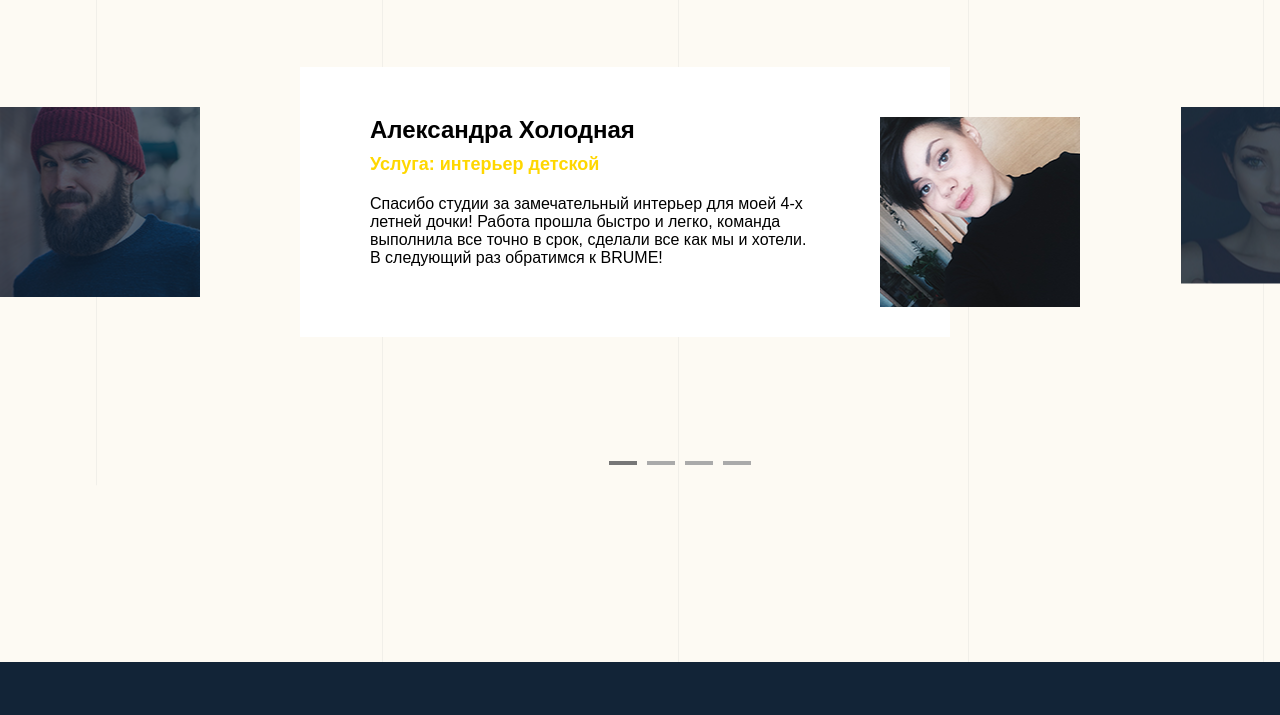
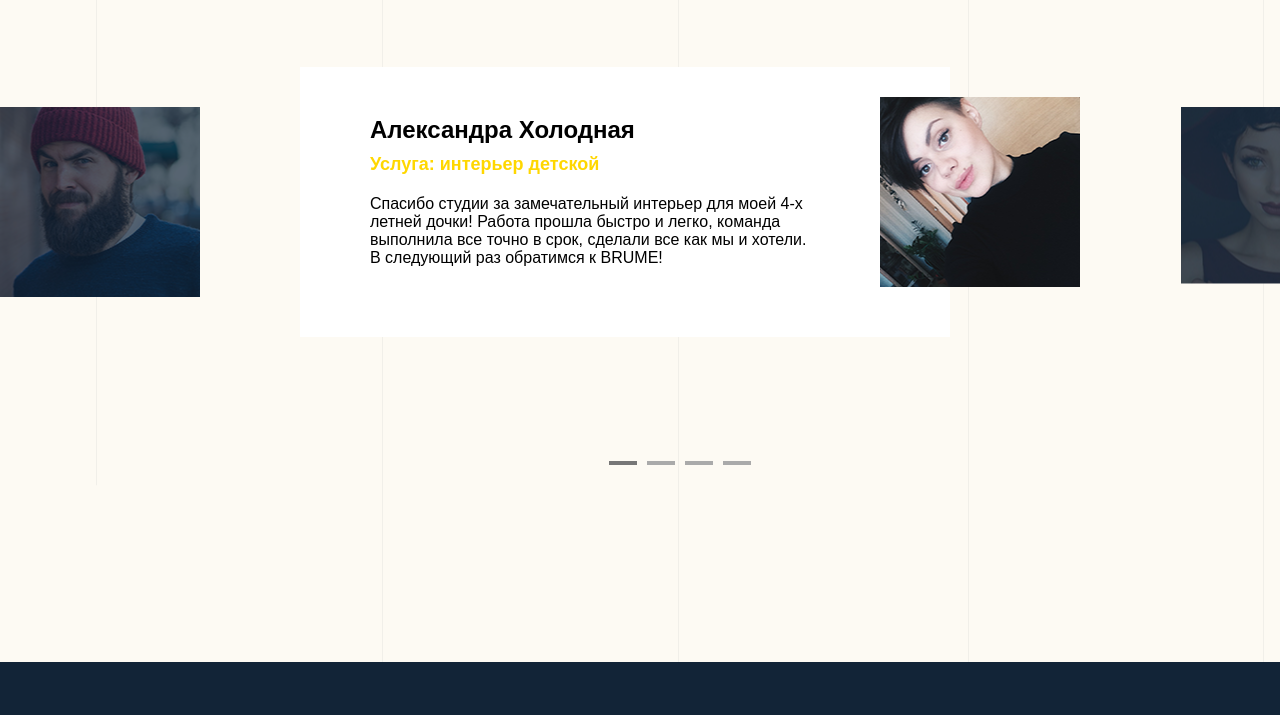
Before and after one commit to janekuzyaeva/lab5, a plain HTML site: page index.html in a window 1280 px wide. Shown: the part 5553-6268 px from the top of the page. Drawn offline with nearby package versions, Linux system fonts and the light colour scheme; a web font is replaced by a local one.

Commit message:
finished all

```diff
--- a/style.css
+++ b/style.css
@@ -755,7 +755,7 @@ header h2{
 	float: right;
 	position: relative;
 	right: -265px;
-	top: -190px;
+	top: -210px;
 
 }
 .opinion-h .opinion-text {
```
